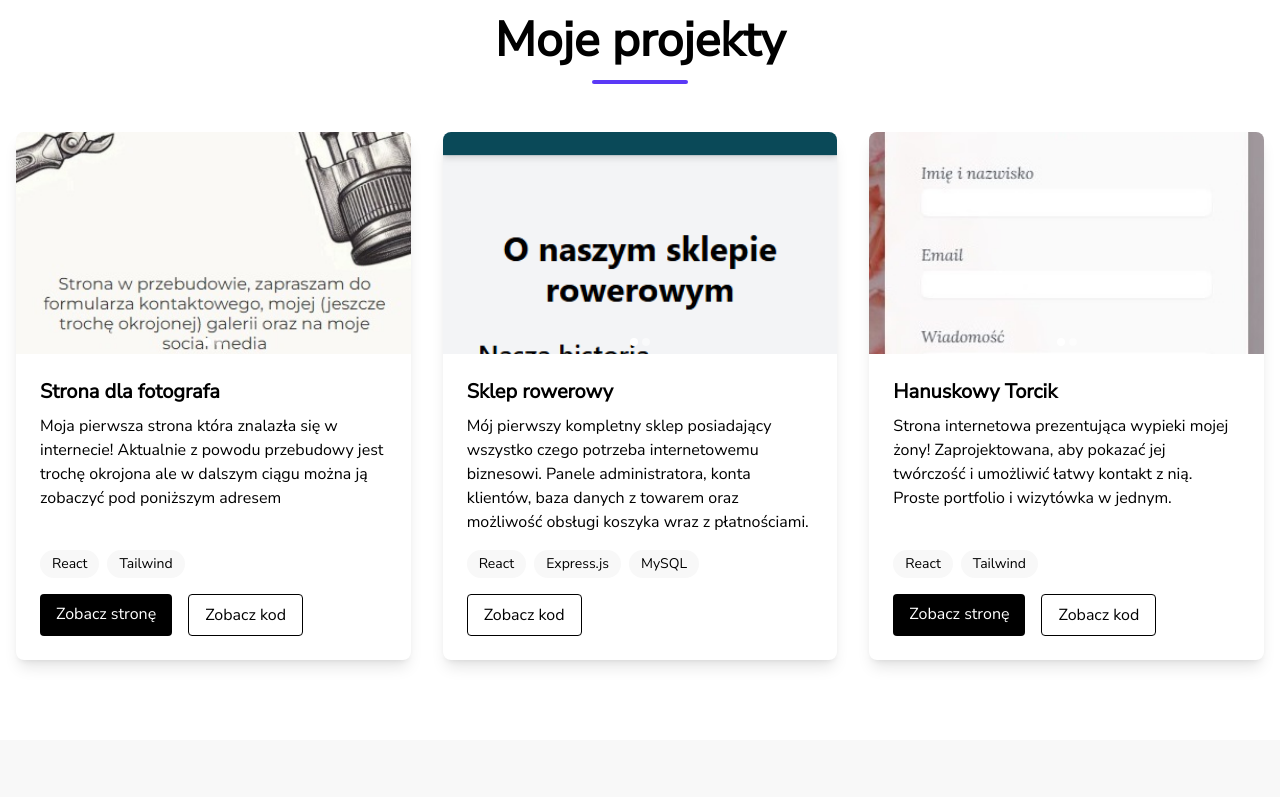
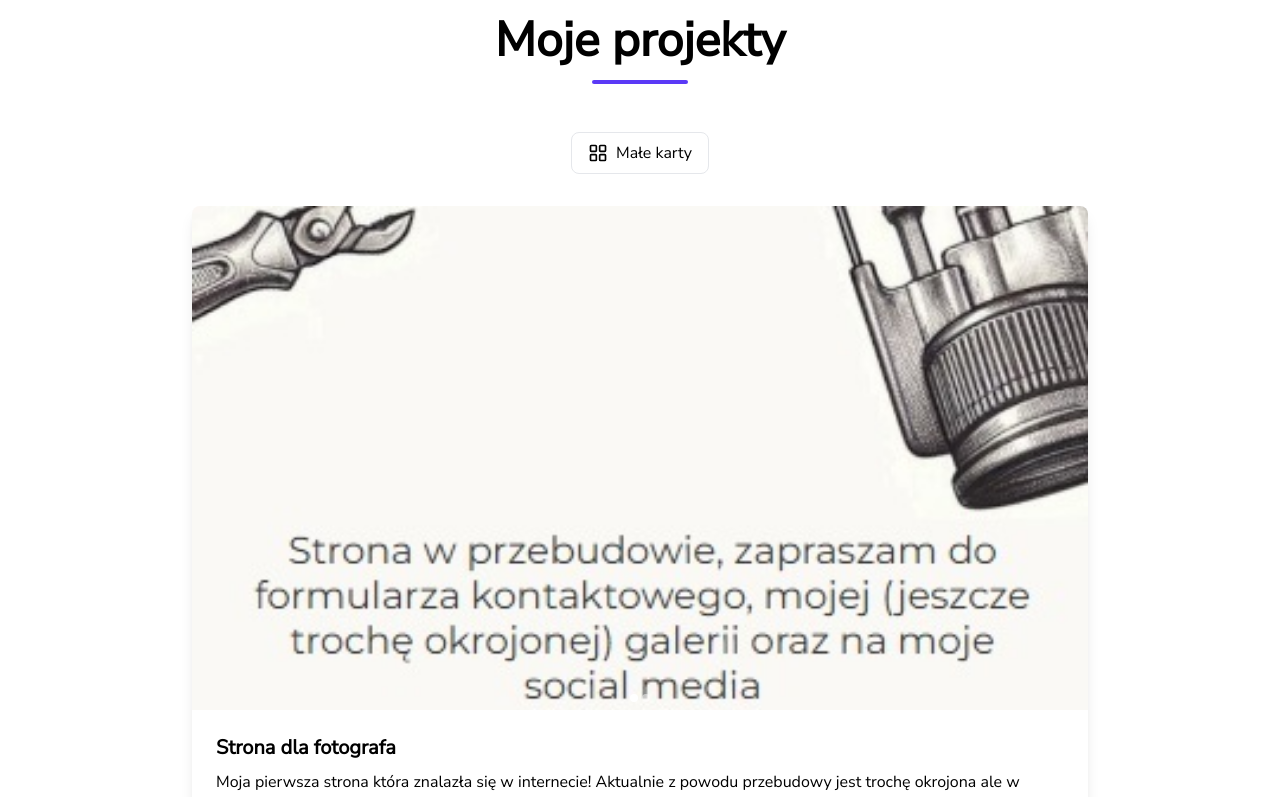
Before and after one commit to rafalwizen/portfolio-website-2, a React (Vite) app: page / in a window 1280 px wide. Shown: the part 2540-3337 px from the top of the page. Built offline with nearby package versions, Linux system fonts and the light colour scheme.

Commit message:
Add switcher to bigger cards in Projects.tsx

```diff
--- a/src/components/projects/Projects.tsx
+++ b/src/components/projects/Projects.tsx
@@ -1,28 +1,30 @@
+import { useState } from 'react';
 import ProjectCard from './ProjectCard.tsx';
-import {projects} from './projectsData';
+import { projects } from './projectsData';
 import Header from "../Header.tsx";
-
-export interface Project {
-    title: string;
-    description: string;
-    technologies: string[];
-    images: {
-        pl: string[];
-        en: string[];
-    };
-    liveUrl: string;
-    githubUrl: {
-        pl: string;
-        en: string;
-    };
-}
+import { LayoutGrid, Maximize2 } from 'lucide-react';
 
 const Projects = () => {
+    const [isCompact, setIsCompact] = useState(false);
+
     return (
         <section id="portfolio" className="min-h-screen px-4 bg-background">
             <div className="max-w-7xl mx-auto py-20">
                 <Header title={'portfolio.title'}/>
-                <div className="grid md:grid-cols-2 lg:grid-cols-3 gap-8">
+                <div className="flex justify-center mb-8">
+                    <button
+                        onClick={() => setIsCompact(!isCompact)}
+                        className="hidden md:flex items-center gap-2 px-4 py-2 border rounded-lg hover:bg-gray-100"
+                    >
+                        {isCompact ? <Maximize2 className="w-5 h-5"/> : <LayoutGrid className="w-5 h-5"/>}
+                        {isCompact ? 'Duże karty' : 'Małe karty'}
+                    </button>
+                </div>
+                <div className={`grid gap-8 ${
+                    isCompact
+                        ? 'md:grid-cols-2 lg:grid-cols-3'
+                        : 'grid-cols-1 max-w-4xl mx-auto'
+                }`}>
                     {projects.map((project, index) => (
                         <ProjectCard key={index} {...project} />
                     ))}
```
